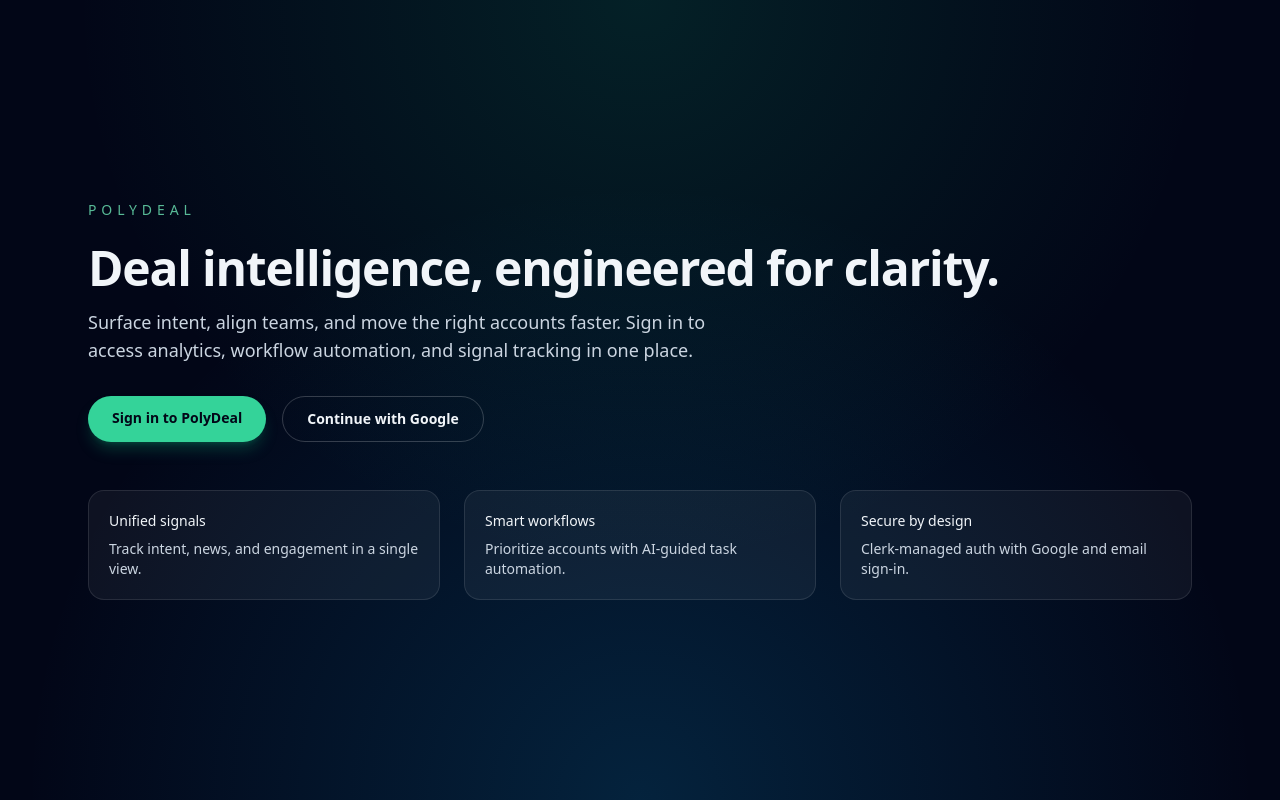
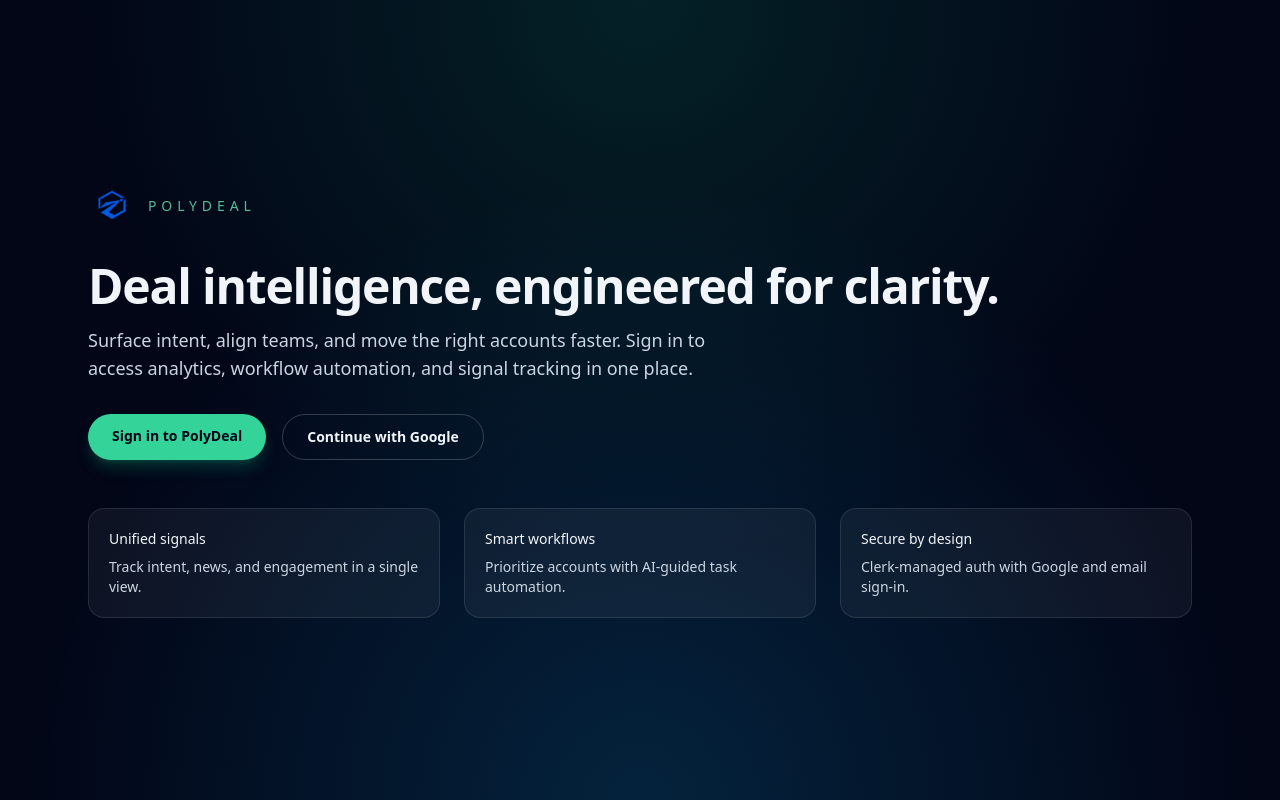
Before and after one commit to rishibpanchal/ReachIQ, a React (Vite) app in the folder Frontend/: page / in a window 1280 px wide. Built offline with nearby package versions, Linux system fonts and the light colour scheme; no server answers.

Commit message:
Auth Implementation 2

```diff
--- a/Frontend/src/components/layout/Navbar.tsx
+++ b/Frontend/src/components/layout/Navbar.tsx
@@ -9,6 +9,7 @@
 
 export default function Navbar() {
   const { sidebarOpen, toggleSidebar, theme, toggleTheme } = useUIStore()
+  const logoSrc = theme === 'dark' ? '/polydeal_logo_dark.png' : '/polydeal_logo_light.png'
 
   return (
     <header
@@ -17,7 +18,8 @@
         sidebarOpen ? 'left-0 lg:left-64' : 'left-0'
       )}
     >
-      {/* Mobile menu button */}
+      {/* Mobile menu button + Logo */}
+      <div className="flex items-center gap-3">
         {!sidebarOpen && (
           <Button
             variant="ghost"
@@ -28,6 +30,14 @@
             <Menu className="h-5 w-5" />
           </Button>
         )}
+        {!sidebarOpen && (
+          <img
+            src={logoSrc}
+            alt="PolyDeal Logo"
+            className="h-8 w-8 object-contain"
+          />
+        )}
+      </div>
 
       {/* Global Search */}
       <GlobalCompanySearch />
--- a/Frontend/src/pages/AuthPage.tsx
+++ b/Frontend/src/pages/AuthPage.tsx
@@ -1,13 +1,21 @@
 import { SignIn } from '@clerk/clerk-react'
+import { useUIStore } from '@/store'
 
 export default function AuthPage() {
+  const { theme } = useUIStore()
+  const logoSrc = theme === 'dark' ? '/polydeal_logo_dark.png' : '/polydeal_logo_light.png'
+
   return (
     <div className="min-h-screen bg-gradient-to-br from-slate-950 via-slate-900 to-emerald-950 text-slate-100">
       <div className="mx-auto flex min-h-screen max-w-6xl items-center justify-center px-6 py-16">
         <div className="w-full max-w-md">
           <div className="mb-6 text-center">
-            <p className="text-sm uppercase tracking-[0.3em] text-emerald-300/80">PolyDeal</p>
-            <h1 className="mt-3 text-3xl font-semibold tracking-tight">Welcome back</h1>
+            <img
+              src={logoSrc}
+              alt="PolyDeal Logo"
+              className="mx-auto h-16 w-16 object-contain mb-4"
+            />
+            <h1 className="text-3xl font-semibold tracking-tight">Welcome back</h1>
             <p className="mt-2 text-sm text-slate-300">
               Sign in to access your deal intelligence dashboard.
             </p>
--- a/Frontend/src/pages/LandingPage.tsx
+++ b/Frontend/src/pages/LandingPage.tsx
@@ -1,11 +1,22 @@
 import { Link } from 'react-router-dom'
+import { useUIStore } from '@/store'
 
 export default function LandingPage() {
+  const { theme } = useUIStore()
+  const logoSrc = theme === 'dark' ? '/polydeal_logo_dark.png' : '/polydeal_logo_light.png'
+
   return (
     <div className="min-h-screen bg-[radial-gradient(circle_at_top,_rgba(16,185,129,0.15),_transparent_55%),radial-gradient(circle_at_bottom,_rgba(14,165,233,0.18),_transparent_60%)] bg-slate-950 text-slate-100">
       <div className="mx-auto flex min-h-screen max-w-6xl flex-col justify-center px-6 py-16">
-        <p className="text-sm uppercase tracking-[0.35em] text-emerald-300/80">PolyDeal</p>
-        <h1 className="mt-6 text-4xl font-semibold tracking-tight sm:text-5xl">
+        <div className="flex items-center gap-3 mb-4">
+          <img
+            src={logoSrc}
+            alt="PolyDeal Logo"
+            className="h-12 w-12 object-contain"
+          />
+          <p className="text-sm uppercase tracking-[0.35em] text-emerald-300/80">PolyDeal</p>
+        </div>
+        <h1 className="mt-4 text-4xl font-semibold tracking-tight sm:text-5xl">
           Deal intelligence, engineered for clarity.
         </h1>
         <p className="mt-4 max-w-2xl text-base text-slate-300 sm:text-lg">
--- a/Frontend/src/pages/Workflow.tsx
+++ b/Frontend/src/pages/Workflow.tsx
@@ -24,6 +24,7 @@
 import { useBuyers, useBuyerOutreachData } from '@/hooks/useApi'
 import { Card, CardContent, CardHeader, CardTitle } from '@/components/ui/card'
 import { Badge } from '@/components/ui/badge'
+import { Select } from '@/components/ui/select'
 
 const nodeColor = (status: string) => {
   switch (status) {
@@ -153,20 +154,17 @@
           <h1 className="text-3xl font-bold">Outreach Strategy</h1>
           <p className="text-muted-foreground">Visualize and manage outreach workflows for selected buyers</p>
         </div>
-        <div className="flex items-center gap-4">
-          <div className="flex items-center gap-2 bg-card border rounded-lg px-4 py-2 shadow-sm hover:border-primary/50 transition-colors">
-            <User className="h-4 w-4 text-primary" />
-            <select
+        <div className="flex items-center gap-2">
+          <User className="h-5 w-5 text-primary" />
+          <Select
             value={selectedBuyerId}
             onChange={(e) => setSelectedBuyerId(e.target.value)}
-              className="bg-transparent text-sm font-semibold focus:outline-none min-w-[200px] cursor-pointer"
           >
             <option disabled>Select Buyer</option>
             {buyers?.map(buyer => (
               <option key={buyer.id} value={buyer.id}>{buyer.name}</option>
             ))}
-            </select>
-          </div>
+          </Select>
         </div>
       </div>
 
```
Also changed, not shown: 1 other file (tests, documents, lock files or other folders). Lines whose indentation alone changed are shown as unchanged.
